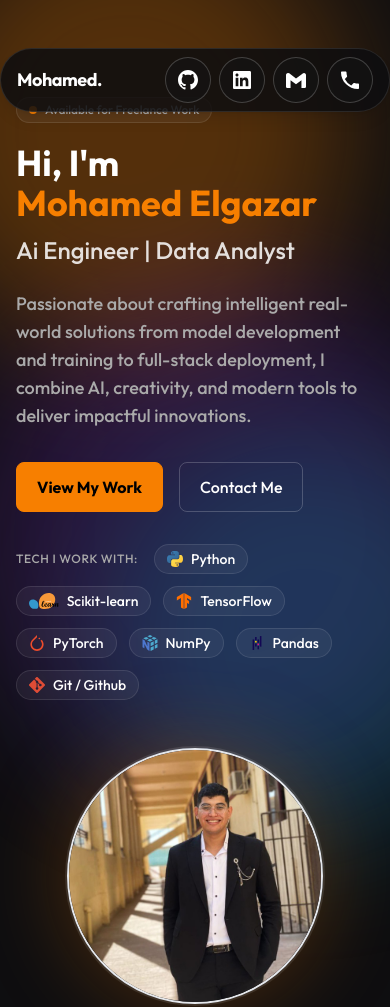
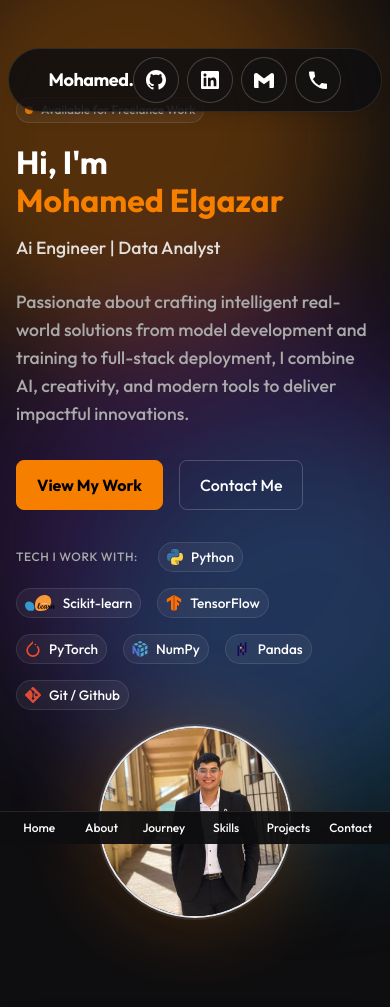
Before and after one commit to mo-elgazar74/Portfolio-Website, a plain HTML site: page index.html in a window 390 px wide. Shown: the top 1007 px of the page. Drawn offline with nearby package versions, Linux system fonts and the light colour scheme.

Commit message:
Update index.html to be responsive for mobiles

```diff
--- a/index.html
+++ b/index.html
@@ -17,6 +17,117 @@
       --text: #ffffff;
       --subtext: #aaaaaa;
     }
+      /* Responsive Tweaks */
+      @media (max-width: 768px) {
+        .max-w-6xl, .max-w-5xl, .max-w-2xl {
+          max-width: 100vw;
+          padding-left: 0.5rem;
+          padding-right: 0.5rem;
+        }
+        .topbar {
+          left: 0;
+          right: 0;
+          width: 100vw;
+          border-radius: 0;
+          padding-left: 0.5rem;
+          padding-right: 0.5rem;
+        }
+        .main-content {
+          padding-top: 0 !important;
+        }
+        .hero-left h1 {
+          font-size: 2rem !important;
+          line-height: 1.2 !important;
+        }
+        .hero-left p {
+          font-size: 1.1rem !important;
+        }
+        .hero-right .relative {
+          width: 12rem !important;
+          height: 12rem !important;
+        }
+        .hero-right img {
+          width: 100% !important;
+          height: 100% !important;
+        }
+        .scroll-track {
+          gap: 1rem;
+        }
+        .stack-scroll {
+          gap: 1rem;
+        }
+        section {
+          padding-left: 0.5rem !important;
+          padding-right: 0.5rem !important;
+        }
+        .glass {
+          padding: 1rem !important;
+        }
+        .rounded-2xl, .rounded-xl {
+          border-radius: 1rem !important;
+        }
+        .grid-cols-1, .md\:grid-cols-2, .lg\:grid-cols-3 {
+          grid-template-columns: 1fr !important;
+        }
+        .md\:flex-row {
+          flex-direction: column !important;
+        }
+        .md\:w-1\/2 {
+          width: 100% !important;
+        }
+        .h-56 {
+          height: 10rem !important;
+        }
+        .footer {
+          flex-direction: column !important;
+          gap: 1rem !important;
+        }
+        .order-1, .order-2, .order-3 {
+          order: unset !important;
+        }
+        .text-4xl {
+          font-size: 2rem !important;
+        }
+        .text-2xl {
+          font-size: 1.2rem !important;
+        }
+        .text-xl {
+          font-size: 1rem !important;
+        }
+        .text-base {
+          font-size: 0.95rem !important;
+        }
+        .text-sm {
+          font-size: 0.85rem !important;
+        }
+        .text-xs {
+          font-size: 0.75rem !important;
+        }
+        .py-20, .py-16, .py-12, .py-10 {
+          padding-top: 2rem !important;
+          padding-bottom: 2rem !important;
+        }
+        .px-4, .px-3, .px-6 {
+          padding-left: 0.5rem !important;
+          padding-right: 0.5rem !important;
+        }
+        .gap-8, .gap-12, .gap-6, .gap-4, .gap-3 {
+          gap: 1rem !important;
+        }
+        .flex-wrap {
+          flex-wrap: wrap !important;
+        }
+        .items-center {
+          align-items: center !important;
+        }
+        .justify-between {
+          justify-content: center !important;
+        }
+        .mx-auto {
+          margin-left: auto !important;
+          margin-right: auto !important;
+        }
+      }
 
     html, body {
       max-width: 100vw;
@@ -186,6 +297,15 @@
 </head>
 
 <body class="overflow-x-hidden" onload="initLoading()">
+  <!-- Mobile Nav -->
+  <nav class="fixed bottom-0 left-0 right-0 z-50 bg-[#0e0e10]/95 border-t border-white/10 flex md:hidden justify-between px-4 py-2" aria-label="Mobile navigation bar">
+    <a href="#home" class="flex-1 text-center text-xs text-white hover:text-[var(--primary)]">Home</a>
+    <a href="#about" class="flex-1 text-center text-xs text-white hover:text-[var(--primary)]">About</a>
+    <a href="#timeline" class="flex-1 text-center text-xs text-white hover:text-[var(--primary)]">Journey</a>
+    <a href="#tech" class="flex-1 text-center text-xs text-white hover:text-[var(--primary)]">Skills</a>
+    <a href="#projects" class="flex-1 text-center text-xs text-white hover:text-[var(--primary)]">Projects</a>
+    <a href="#contact" class="flex-1 text-center text-xs text-white hover:text-[var(--primary)]">Contact</a>
+  </nav>
   <!-- Loading Screen -->
   <div class="loading-screen" id="loadingScreen">
     <h1>
```
